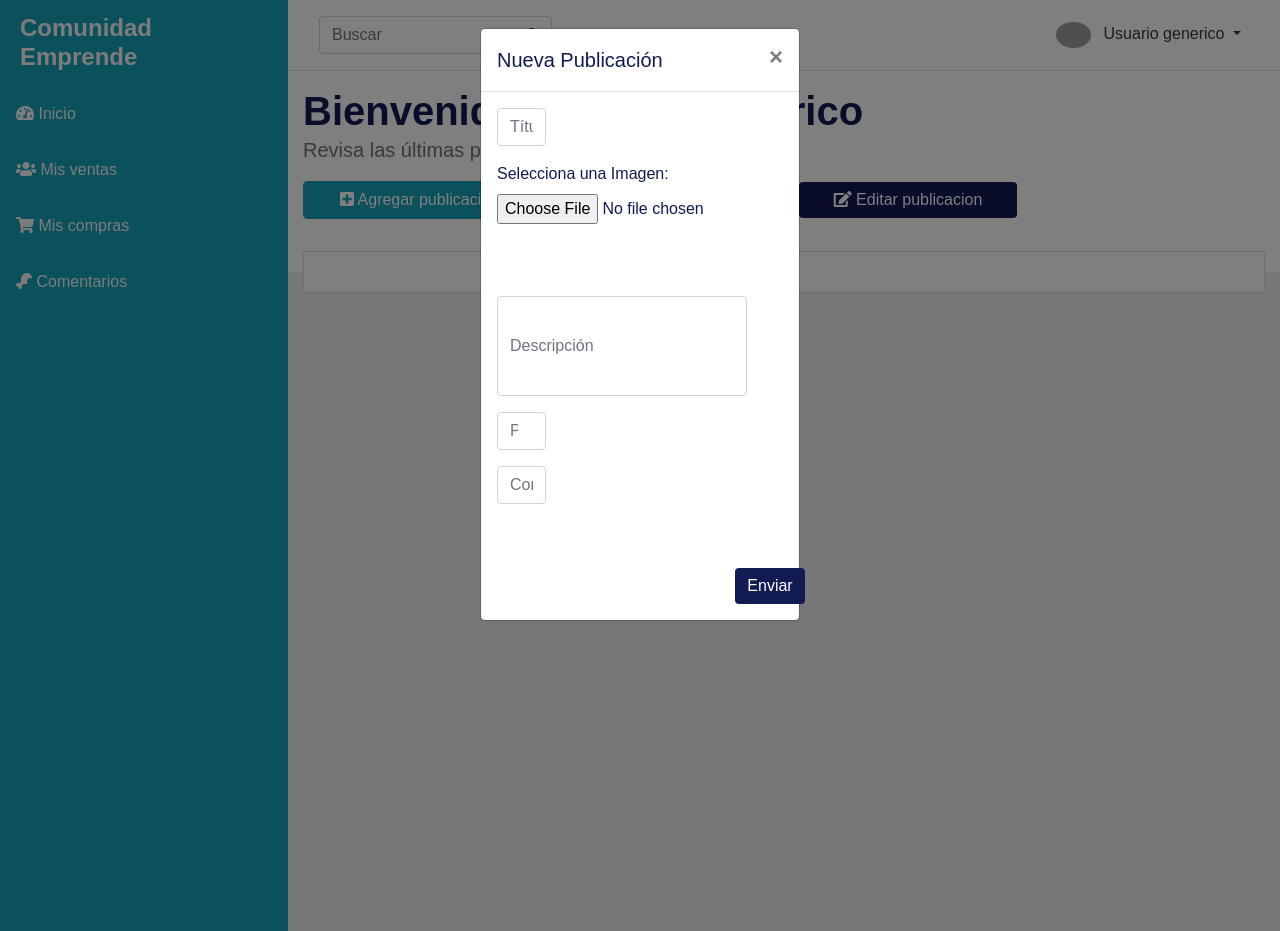
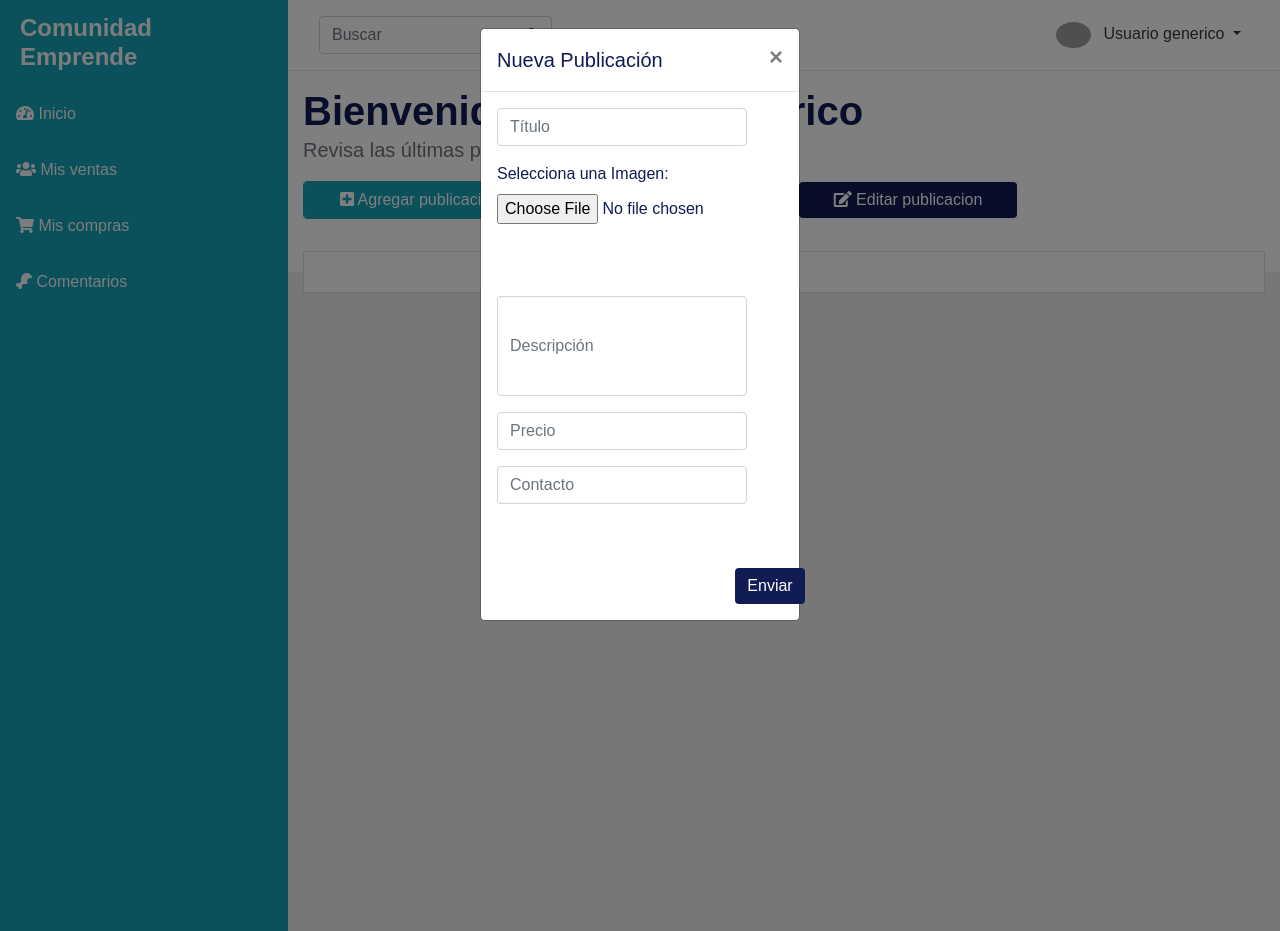
Before and after one commit to Taos98/ISW-emprendimientos, a PHP site: page /inicio in a window 1280 px wide, after a click on "Agregar publicacion". Run offline with PHP 8.4, Linux system fonts and the light colour scheme; data that the repository does not hold is empty; some libraries are stand-ins or nearby versions; some web fonts are replaced; grey boxes are pictures that could not be loaded.

Commit message:
modal style

```diff
--- /dev/null
+++ b/assets/css/modal-style.css
@@ -0,0 +1,21 @@
+
+#titulo{
+    width: 250px;
+}
+
+#info_post{
+    width: 250px;
+	height: 100px;
+}
+
+#precio_post{
+    width: 250px;
+}
+
+#id_post{
+    width: 250px;
+}
+
+#contacto{
+    width: 250px;
+}
--- a/assets/css/style.css
+++ b/assets/css/style.css
@@ -62,11 +62,6 @@ a:hover {
     border-right: 1px solid var(--grey);
 }
 
-#info_post{
-    width: 250px;
-	height: 100px;
-}
-
 @media (max-width: 768px) {
     #sidebar-container {
       display: none;
--- a/inicio/index.php
+++ b/inicio/index.php
@@ -61,8 +61,6 @@
                                                 <h5 class="text-muted">Id: <?php echo $mostrar['id_post'] ?></h5>
                                                 <h5 class="text-primary"><i class="fas fa-dollar-sign"></i><?php echo $mostrar['precio_post'] ?></h5>
                                                 <h6 class="text-warning"><i class="fas fa-phone-square-alt"></i></span><?php echo $mostrar['contacto'] ?></h6>
-
-
                                             </div>
                                         </div>
                                     <?php
@@ -139,7 +137,6 @@
         </div>
     </div>
 
-
     <!-- Modificar publicación Modal -->
     <div class="modal fade" id="modificarPublicacion" tabindex="-1">
         <div class="modal-dialog modal-lg" style="max-width: 25%;">
@@ -152,7 +149,6 @@
                 </div>
                 <div class="modal-body">
                     <form method="POST" enctype="multipart/form-data" action="../partes/modificar.php">
-
                         <div class="row">
                             <div class="form-group col-3">
                                 <input type="text" id="titulo" class="form-control" name="titulo" placeholder="Título" required>
@@ -180,6 +176,9 @@
                                         reader.readAsDataURL(event.target.files[0]);
                                     };
                                 </script>
+                            </div>
+                        </div>
+                        <br><br>
                         <div class="row">
                             <div class="form-group col-3">
                                 <input type="text" id="info_post" class="form-control" name="info_post" placeholder="Descripción" required>
@@ -197,12 +196,10 @@
                                 <input type="text" id="contacto" class="form-control" name="contacto" placeholder="Contacto" required>
                             </div>
                         </div>
-
                         <br><br>
                         <div class="offset-10">
                             <button type="submit" class="btn btn-primary">Enviar</button>
                         </div>
-
                     </form>
                 </div>
             </div>
@@ -214,6 +211,7 @@
     <script src="https://cdnjs.cloudflare.com/ajax/libs/popper.js/1.14.7/umd/popper.min.js" integrity="sha384-UO2eT0CpHqdSJQ6hJty5KVphtPhzWj9WO1clHTMGa3JDZwrnQq4sF86dIHNDz0W1" crossorigin="anonymous"></script>
     <script src="https://stackpath.bootstrapcdn.com/bootstrap/4.3.1/js/bootstrap.min.js" integrity="sha384-JjSmVgyd0p3pXB1rRibZUAYoIIy6OrQ6VrjIEaFf/nJGzIxFDsf4x0xIM+B07jRM" crossorigin="anonymous"></script>
     <script src="https://cdn.jsdelivr.net/npm/chart.js@2.9.3/dist/Chart.min.js" integrity="sha256-R4pqcOYV8lt7snxMQO/HSbVCFRPMdrhAFMH+vr9giYI=" crossorigin="anonymous"></script>
+    <link rel="stylesheet" href="../assets/css/modal-style.css">
     <!--<script src="../assets/javascript/test.js">
     </script>-->
     <!--Fin sector scripts -->
```
Lines whose indentation alone changed are shown as unchanged.
